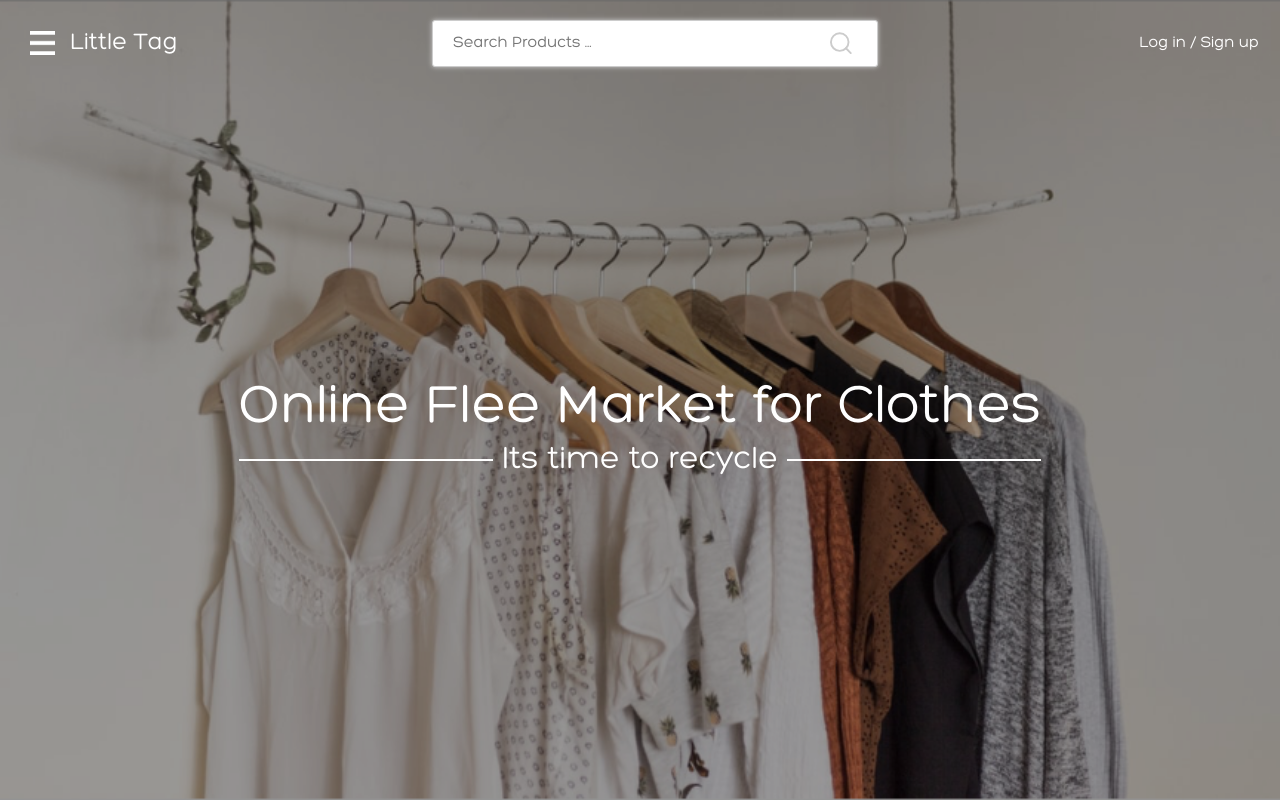
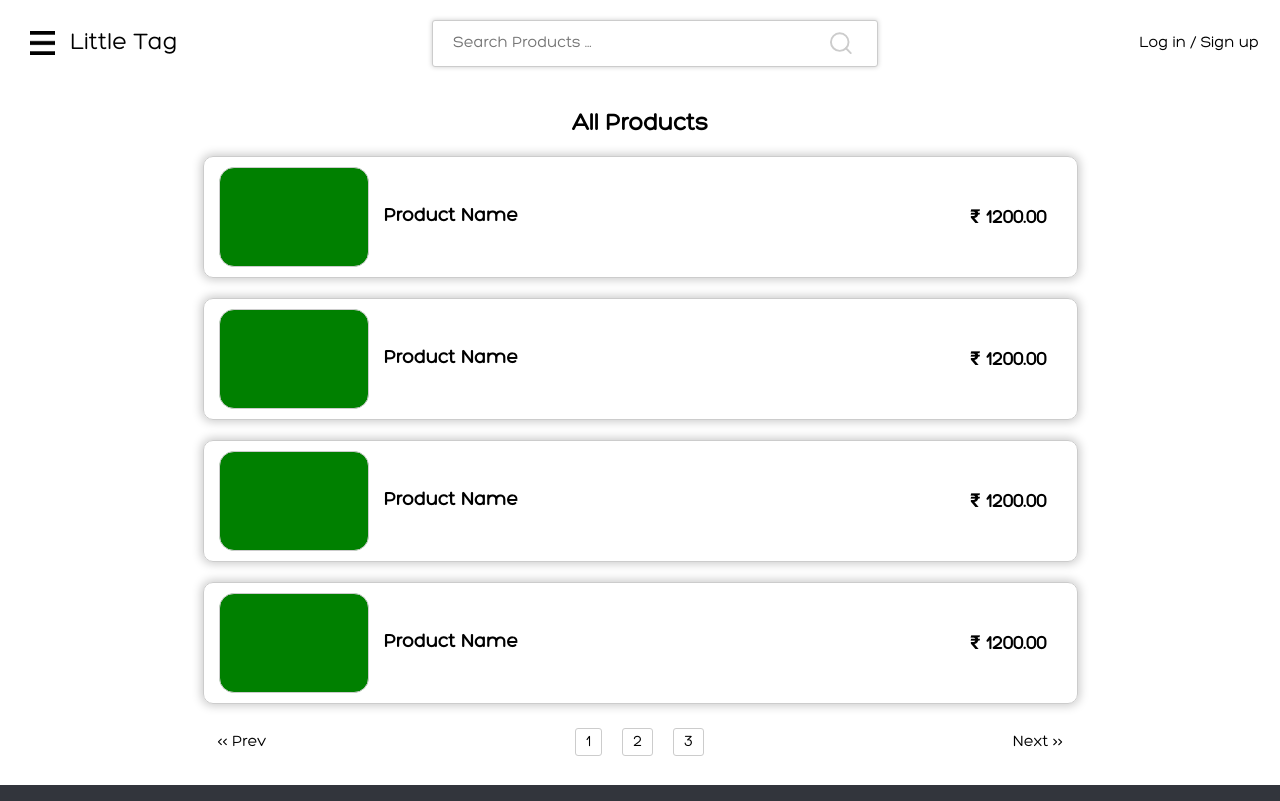
Before and after one commit to pesto-students/little-tags-ice-rahul, a React (Create React App) app: page /product in a window 1280 px wide. Shown: the top 801 px of the page. Built offline with nearby package versions, Linux system fonts and the light colour scheme.

Commit message:
Product Page design implementation

```diff
--- a/package.json
+++ b/package.json
@@ -10,6 +10,7 @@
     "node-sass": "^4.14.1",
     "react": "^17.0.1",
     "react-dom": "^17.0.1",
+    "react-router-dom": "^5.2.0",
     "react-scripts": "4.0.1",
     "web-vitals": "^0.2.4"
   },
--- a/src/components/Header/index.js
+++ b/src/components/Header/index.js
@@ -21,11 +21,11 @@ const Header = ({ type, isLoggedIn = false, bgColor = HEADER.BACKGROUND.WHITE })
   const isLogin = isLoggedIn ? <User fill={textColor} /> : <Login fill={textColor} />;
   useEffect(() => {
     const computed = window.getComputedStyle(header.current).getPropertyValue("background-color");
+    setTextColor('black');
     if(computed !== 'rgb(255, 255, 255)') {
       setTextColor('white');
     }
-  },[header])
-
+  },[textColor])
   return (
     <header ref={header} className={headerType} style={{ backgroundColor:bgColor, color:textColor }}>
       <SideBar openDrawer={drawerState} currentState={(state) => setDrawerState(state)}/>
--- a/src/components/ImageConatiner/ImageContainer.scss
+++ b/src/components/ImageConatiner/ImageContainer.scss
@@ -5,7 +5,6 @@ $root: '.ImageContainer';
   border:1px solid #ccc;
   border-radius: 15px;
   display: inline-block;
-  margin: 10px;
   position: relative;
   background-color: green;
 
@@ -33,5 +32,5 @@ $root: '.ImageContainer';
 }
 
 .img-tertiary{
-  width:50%;
+  width:100%;
 }
--- a/src/components/ImageConatiner/index.js
+++ b/src/components/ImageConatiner/index.js
@@ -3,7 +3,7 @@ import classNames from 'classnames';
 import { IMAGE_CONTAINER } from '../../constants';
 import './ImageContainer.scss';
 
-const ImageContainer = ({ type = IMAGE_CONTAINER.TYPE.PRIMARY, title = 'Image', link = '#' }) => {
+const ImageContainer = ({ type = IMAGE_CONTAINER.TYPE.PRIMARY, title = 'Image', link = '#', className }) => {
 
   var ImageContainerConfig = classNames({
     'ImageContainer': true,
@@ -11,10 +11,13 @@ const ImageContainer = ({ type = IMAGE_CONTAINER.TYPE.PRIMARY, title = 'Image',
     'img-secondary' : type === IMAGE_CONTAINER.TYPE.SECONDARY,
     'img-tertiary' : type === IMAGE_CONTAINER.TYPE.TERTIARY
   });
-
   return (
-    <div className={ImageContainerConfig}>
-      <div className="imageContainerTitle">{title}</div>
+    <div className={`${ImageContainerConfig} ${className ? className : ''}`}>
+      {
+        title !== '' ?
+        <div className="imageContainerTitle">{title}</div>
+        : ''
+      }
     </div>
   );
 }
--- a/src/components/OnDemand/index.js
+++ b/src/components/OnDemand/index.js
@@ -10,12 +10,12 @@ const OnDemand = () => {
       <div className="title"> Most in Demand </div>
       <div className="gallery">
         <div className="gallery-left">
-          <ImageContainer type={IMAGE_CONTAINER.TYPE.PRIMARY} />
-          <ImageContainer type={IMAGE_CONTAINER.TYPE.PRIMARY} />
+          <ImageContainer type={IMAGE_CONTAINER.TYPE.PRIMARY} className="margin-10" />
+          <ImageContainer type={IMAGE_CONTAINER.TYPE.PRIMARY} className="margin-10" />
         </div>
         <div className="gallery-right">
-          <ImageContainer type={IMAGE_CONTAINER.TYPE.SECONDARY} />
-          <ImageContainer type={IMAGE_CONTAINER.TYPE.SECONDARY} />
+          <ImageContainer type={IMAGE_CONTAINER.TYPE.SECONDARY} className="margin-10" />
+          <ImageContainer type={IMAGE_CONTAINER.TYPE.SECONDARY} className="margin-10" />
         </div>
       </div>
     </section>
--- /dev/null
+++ b/src/components/Product/Product.scss
@@ -0,0 +1,27 @@
+$root: '.Product';
+
+#{$root}{
+  border: 1px solid #ccc;
+  border-radius: 10px;
+  min-width: 70%;
+  padding: 10px 15px;
+  display: flex;
+  justify-content: space-between;
+  box-shadow: 0px 0px 10px 2px #ccc;
+
+  .product-image{
+    width: 150px;
+    height: 100px;
+  }
+
+  .product-price, .product-title{
+    display: flex;
+    align-items: center;
+    margin: 15px;
+    font-size: 1.2em;
+    font-weight: bold;
+  }
+  .product-title{
+    flex: 1;
+  }
+}
--- /dev/null
+++ b/src/components/Product/index.js
@@ -0,0 +1,22 @@
+import React from 'react';
+import ImageContainer from '../ImageConatiner';
+import { IMAGE_CONTAINER } from '../../constants';
+import './Product.scss';
+
+const Product = ({image, title = "Product Name", price = "₹ 1200.00" , className}) => {
+  return (
+    <div className={`Product ${className}`}>
+      <div className="product-image">
+        <ImageContainer type={IMAGE_CONTAINER.TYPE.TERTIARY} title="" />
+      </div>
+      <div className="product-title">
+        { title }
+      </div>
+      <div className="product-price">
+        { price }
+      </div>
+    </div>
+  );
+}
+
+export default Product;
--- a/src/components/header/index.js
+++ b/src/components/header/index.js
@@ -21,11 +21,11 @@ const Header = ({ type, isLoggedIn = false, bgColor = HEADER.BACKGROUND.WHITE })
   const isLogin = isLoggedIn ? <User fill={textColor} /> : <Login fill={textColor} />;
   useEffect(() => {
     const computed = window.getComputedStyle(header.current).getPropertyValue("background-color");
+    setTextColor('black');
     if(computed !== 'rgb(255, 255, 255)') {
       setTextColor('white');
     }
-  },[header])
-
+  },[textColor])
   return (
     <header ref={header} className={headerType} style={{ backgroundColor:bgColor, color:textColor }}>
       <SideBar openDrawer={drawerState} currentState={(state) => setDrawerState(state)}/>
--- a/src/global/styles/common.scss
+++ b/src/global/styles/common.scss
@@ -47,6 +47,48 @@ body {
   padding: 0;
 }
 
+.product-list{
+  padding: 15px;
+  display: flex;
+  align-items: center;
+  flex-direction: column;
+}
+
+.margin-10{
+  margin:10px;
+}
+
+.title-center{
+  font-size: 1.5em;
+  padding: 10px 15px;
+  font-weight: bold;
+}
+
+.product-pagination{
+  min-width: 70%;
+  padding: 10px 15px;
+  margin: 10px 0;
+  display: flex;
+  justify-content: space-between;
+}
+
+.product-page > span{
+  margin: 5px 10px;
+
+  &:before{
+    content:attr(data-page);
+    cursor:pointer;
+    border:1px solid #ccc;
+    padding: 5px 10px;
+    border-radius: 3px;
+  }
+  &:hover:before{
+    background-color: #707070;
+    color:white;
+    box-shadow: 0 0 10px 2px #ccc;
+  }
+}
+
 $main: '.Container';
 
 #{$main} {
--- /dev/null
+++ b/src/pages/Product.js
@@ -0,0 +1,24 @@
+import React from 'react';
+import Item from '../components/Product';
+
+const Product = () => {
+  return (
+    <>
+      <section className="product-list">
+        <div className="title-center">All Products</div>
+        <Item className="margin-10"></Item>
+        <Item className="margin-10"></Item>
+        <Item className="margin-10"></Item>
+        <Item className="margin-10"></Item>
+        <div className="product-pagination">
+          <div className="product-prev cursor-pointer">&#8249;&#8249; Prev</div>
+          <div className="product-page"><span data-page="1"></span><span data-page="2"></span><span data-page="3"></span></div>
+          <div className="product-next cursor-pointer">Next &#8250;&#8250;</div>
+        </div>
+      </section>
+    </>
+  );
+
+}
+
+export default Product;
--- a/src/pages/index.js
+++ b/src/pages/index.js
@@ -1,5 +1,7 @@
-import React from 'react';
+import React, { useEffect, useState } from 'react';
+import { BrowserRouter as Router, Switch, Route } from "react-router-dom";
 import Home from './Home';
+import Product from './Product';
 import Header from '../components/Header';
 import Footer from '../components/Footer';
 import { HEADER } from '../constants';
@@ -12,11 +14,31 @@ const headerProp = {
 }
 
 const App = () => {
+  const [headerConfig, setHeaderConfig] = useState(headerProp)
+  useEffect(()=>{
+    const currentPath = window.location.pathname;
+    if(currentPath !== '/'){
+      setHeaderConfig({
+        ...headerProp,
+        type: HEADER.TYPE.FIXED,
+        bgColor: HEADER.BACKGROUND.WHITE
+      })
+    }
+  }, [])
   return (
     <div className="Container">
-      <Header type={headerProp.type} bgColor={headerProp.bgColor} isLoggedIn={headerProp.isLoggedIn} />
+      <Header type={headerConfig.type} bgColor={headerConfig.bgColor} isLoggedIn={headerConfig.isLoggedIn} />
       <div className="body">
-        <Home />
+        <Router>
+          <Switch>
+            <Route path="/product">
+              <Product />
+            </Route>
+            <Route path="/">
+              <Home />
+            </Route>
+          </Switch>
+        </Router>
       </div>
       <Footer />
     </div>
```
